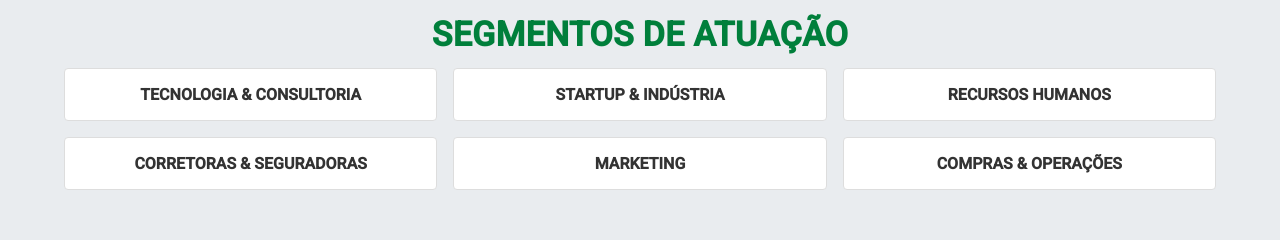
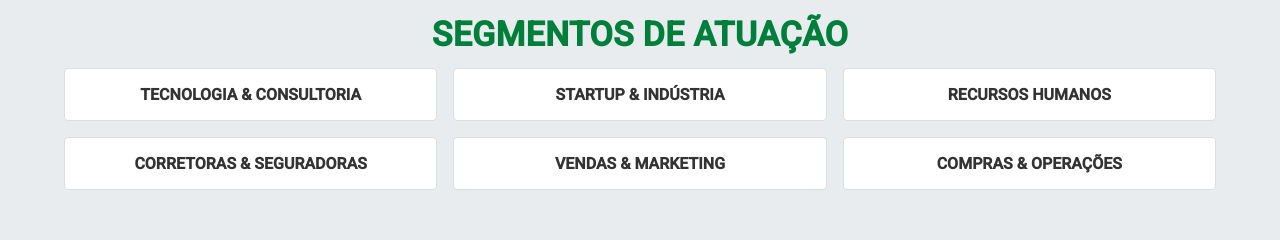
Before and after one commit to PatrickAngrezani/right-sell-react-project, a React (Create React App) app: page / in a window 1280 px wide. Shown: the part 1120-1360 px from the top of the page. Built offline with nearby package versions, Linux system fonts and the light colour scheme.

Commit message:
update marketing nomenclature

```diff
--- a/src/components/Segments.tsx
+++ b/src/components/Segments.tsx
@@ -6,7 +6,7 @@ const segments: string[] = [
   "STARTUP & INDÚSTRIA",
   "RECURSOS HUMANOS",
   "CORRETORAS & SEGURADORAS",
-  "MARKETING",
+  "VENDAS & MARKETING",
   "COMPRAS & OPERAÇÕES",
 ];
 
```
